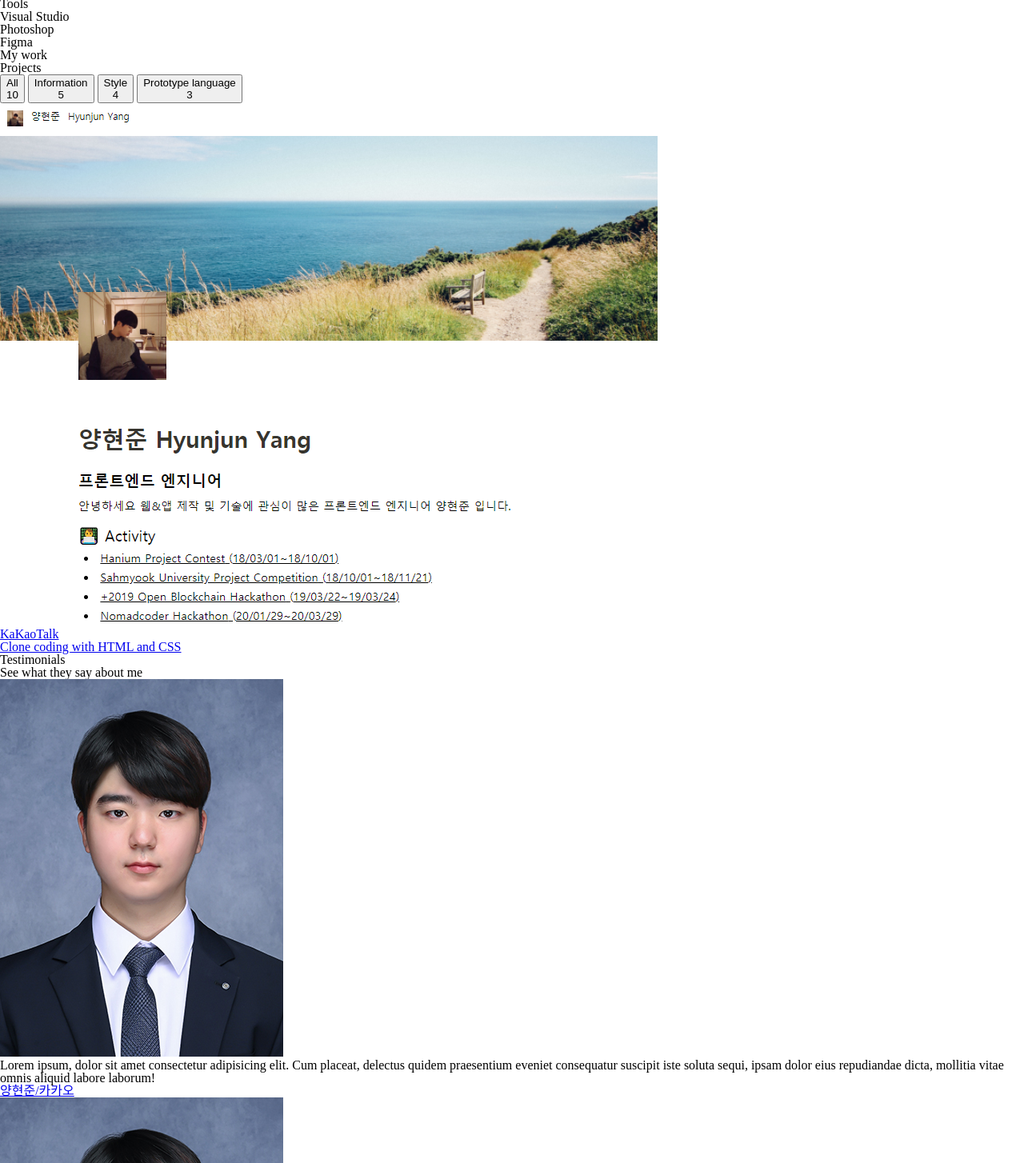
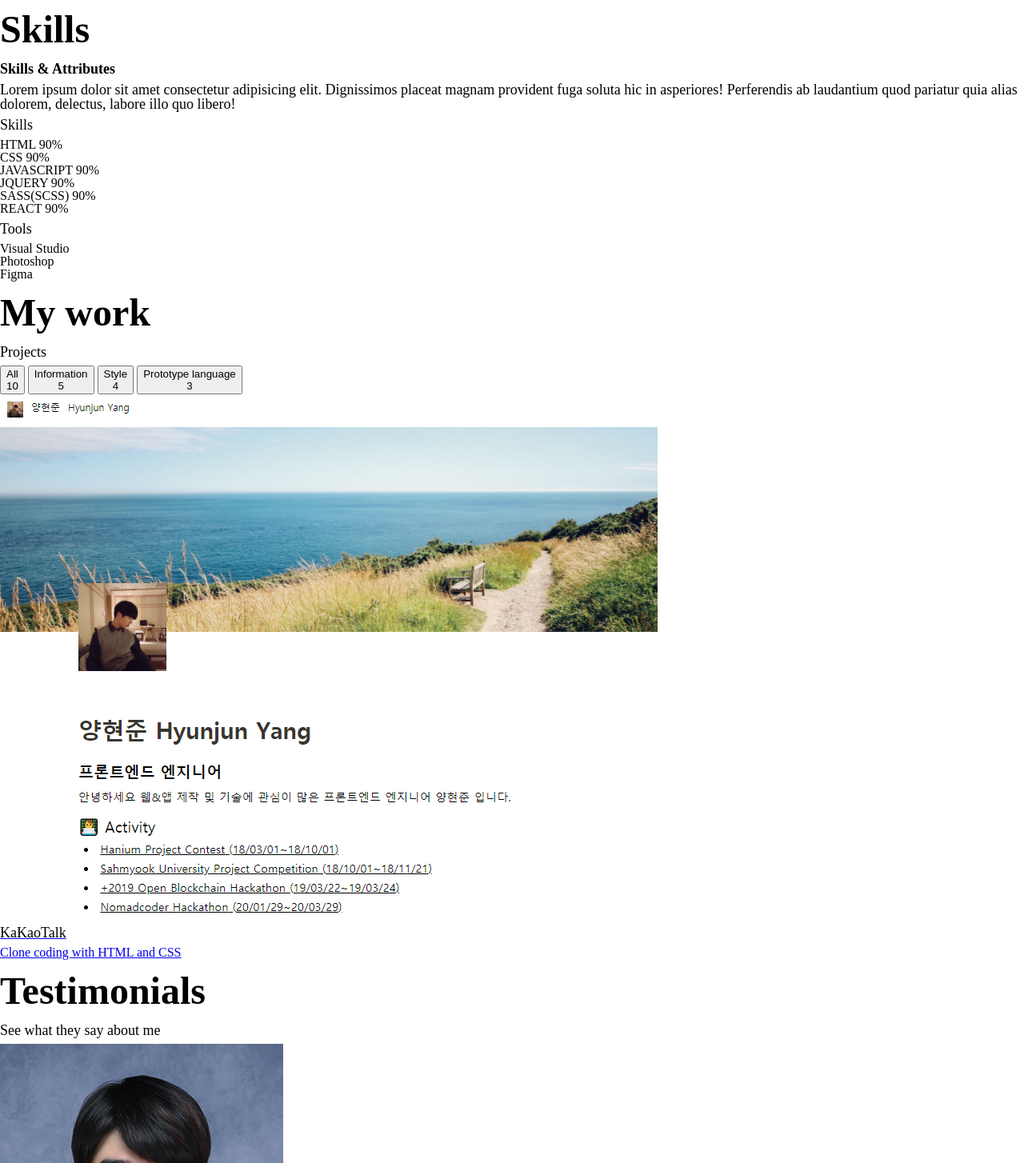
Before and after one commit to HongNyungKi/Portfolio-HongNyungKi, a website built with Parcel: page index.html in a window 1280 px wide. Shown: the part 834-2288 px from the top of the page at 80% size. Built offline with nearby package versions, Linux system fonts and the light colour scheme.

Commit message:
SCSS: grobal setup+typography

```diff
--- a/index.html
+++ b/index.html
@@ -9,6 +9,7 @@
     <meta name="author" content="Hong Nyung Ki">
     <link rel="stylesheet" href="https://use.fontawesome.com/releases/v5.14.0/css/all.css"
         integrity="sha384-HzLeBuhoNPvSl5KYnjx0BT+WB0QEEqLprO+NBkkk5gbc67FTaL7XIGa2w1L0Xbgc" crossorigin="anonymous">
+    <link href="https://fonts.googleapis.com/css2?family=Open+Sans:wght@400;600;700&display=swap" rel="stylesheet">
     <link rel="stylesheet" href="https://cdnjs.cloudflare.com/ajax/libs/meyer-reset/2.0/reset.min.css"
         integrity="sha512-NmLkDIU1C/C88wi324HBc+S2kLhi08PN5GDeUVVVC/BVt/9Izdsc9SVeVfA1UZbY3sHUlDSyRXhCzHfr6hmPPw=="
         crossorigin="anonymous" />
--- /dev/null
+++ b/style.scss
@@ -0,0 +1,50 @@
+//GROBAL SETUP
+$red:#e63946;
+$white:#f1faee;
+$skyBlue: #a8dadc;
+$blue:#457b9d;
+$indigo:#1d3557;
+$black: #000000;
+
+$font-large:48px;
+$font-medium:28px;
+$font-regular:18px;
+$font-small:16px;
+$font-micro:14px;
+
+$weight-bold:700;
+$weight-semi-bold:600;
+$weight-regular:400;
+
+* {
+    box-sizing: border-box;
+}
+
+//TYPOGRAPHY
+h1 {
+    font-size: $font-large;
+    font-weight: $weight-bold;
+    color: $black;
+    margin: 16px 0;
+}
+
+h2 {
+    font-size: $font-regular;
+    font-weight: $weight-semi-bold;
+    color: $black;
+    margin: 8px 0;
+}
+
+h3 {
+    font-size: $font-regular;
+    font-weight: $weight-regular;
+    color: $black;
+    margin: 8px 0;
+}
+
+p {
+    font-size: $font-regular;
+    font-weight: $weight-regular;
+    color: $black;
+    margin: 4px 0;
+}
```
Also changed, not shown: dist/index.html, 4 other files.
